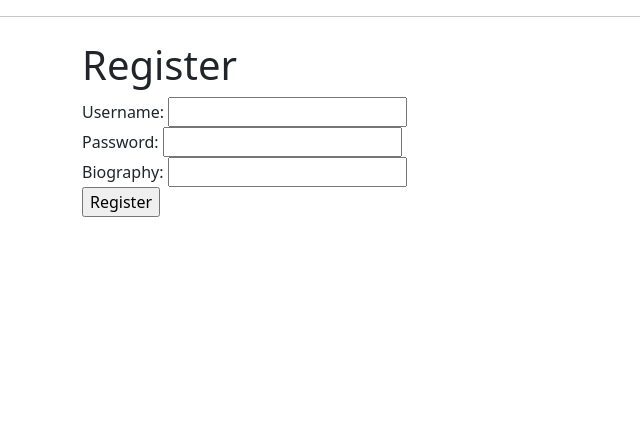
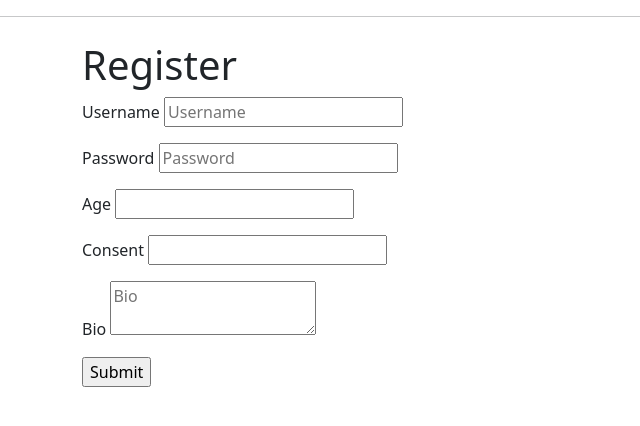
Before and after one commit to SameeCodesThat/Computer_Program_Starter, a Flask app: template app/templates/register.html in a window 1280 px wide. Shown: the part 56-482 px from the top of the page, without its empty margins (0-640 px from the left). Run offline with Flask 3, Linux system fonts and the light colour scheme; the template is opened without the code that fills it, so the values that code supplies are empty, except form fields; form fields are guessed from the names that the template uses; some libraries are stand-ins or nearby versions.

Commit message:
register.html upgrade with csrf // jinja2 template

```diff
--- a/app/templates/register.html
+++ b/app/templates/register.html
@@ -3,9 +3,36 @@
 {% block content %}
 <h1>Register</h1>
 <form method="POST" novalidate>
-  Username: <input type="text" name="username"><br>
-  Password: <input type="password" name="password"><br>
-  Biography: <input type="text" name="bio"><br>
-  <input type="submit" value="Register">
+    {{ form.hidden_tag() }}
+    {{ form.csrf_token }}
+    <p>
+        {{ form.username.label }}
+        {{ form.username (placeholder="Username", autocomplete="username") }}
+        {% for error in form.username.errors %}
+            <span style="color: red;">{{ error }}</span>
+        {% endfor %}
+    </p>
+    <p>
+        {{ form.password.label  }}
+        {{ form.password (placeholder="Password", autocomplete="password") }}
+        {% for error in form.password.errors %}
+            <span style="color: red;">{{ error }}</span>
+        {% endfor %}
+    </p>
+    <p>
+        {{ form.age.label }}
+        {{ form.age() }} {% for e in form.age.errors %}<span style="color:red">{{ e }}</span>{% endfor %}
+    </p>
+    <p>
+        {{ form.consent.label }}
+        {{ form.consent() }} {% for e in form.consent.errors %}<span style="color:red">{{ e }}</span>{% endfor %}
+    </p>
+    <p>
+        {{ form.bio.label }}
+        {{ form.bio (placeholder="Bio", autocomplete="bio") }}
+    </p>
+    <p>
+        {{ form.submit() }}
+    </p>
 </form>
 {% endblock %}
```
Also changed, not shown: requirements.txt (+7 -0 lines).
